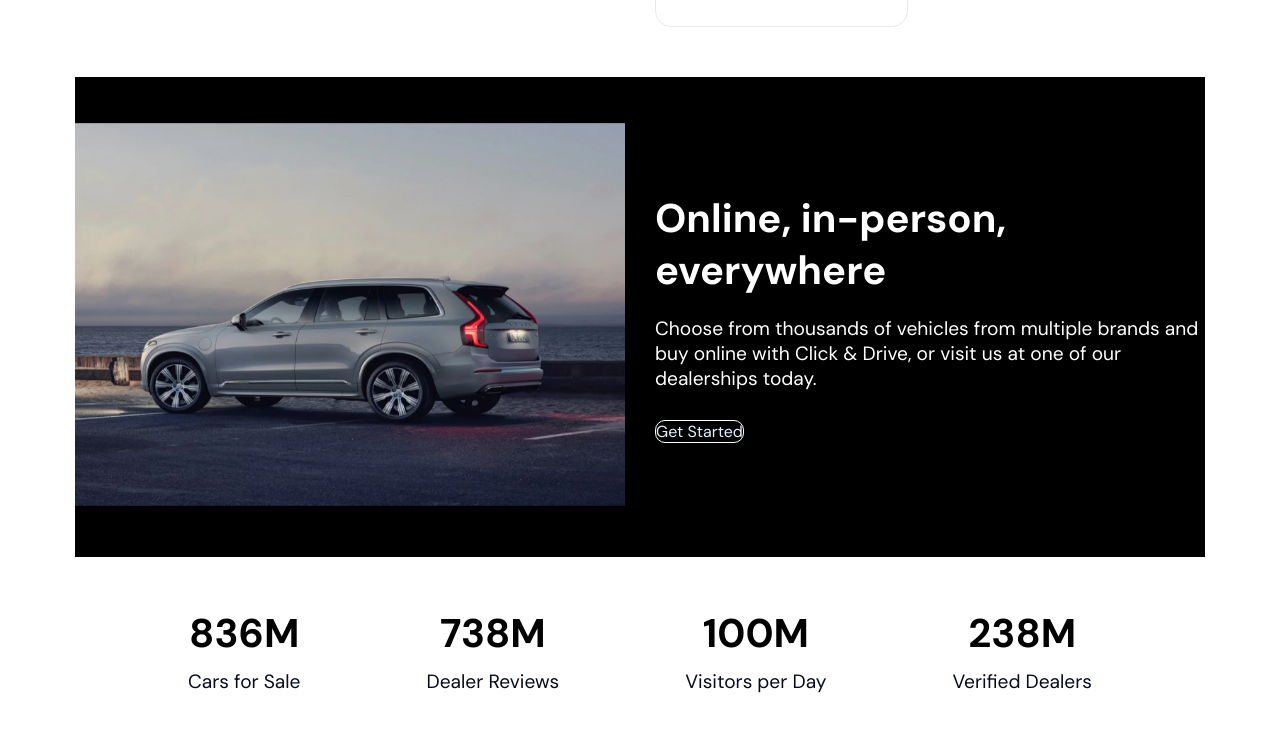
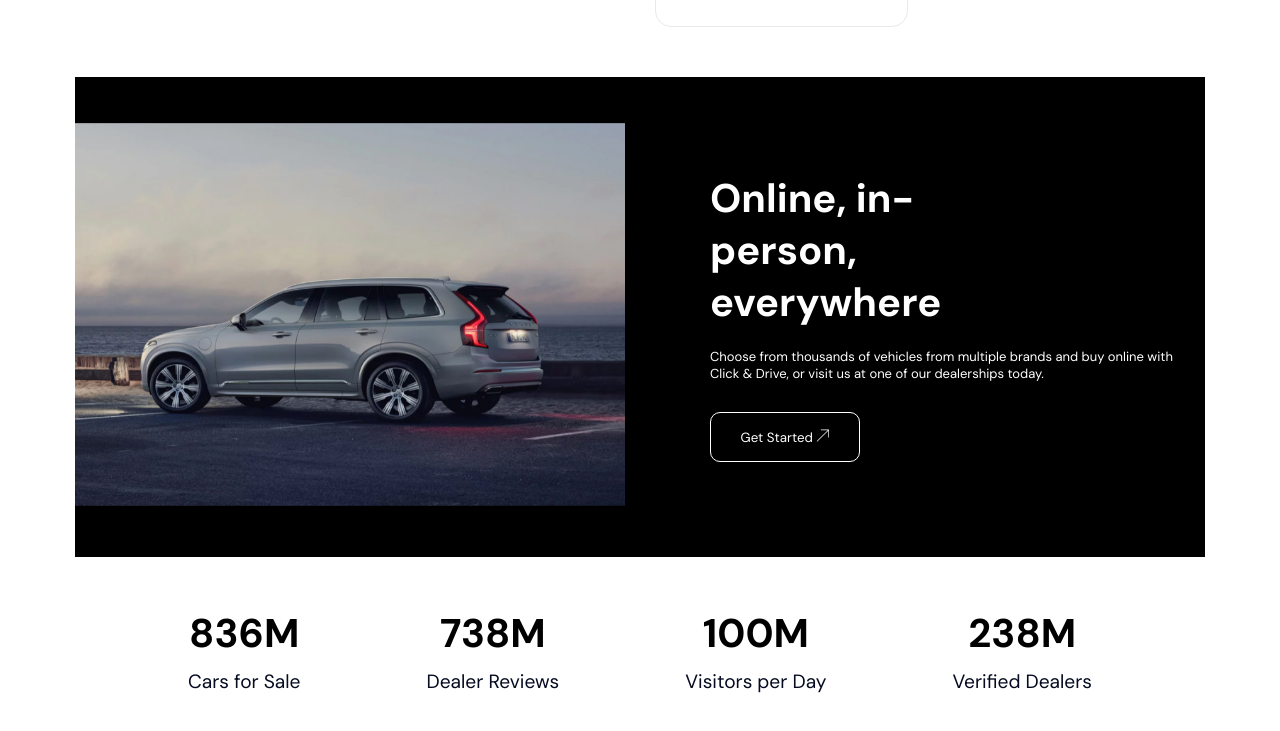
Before and after one commit to AbdujalilCHIRMASHEV/FarobiyF13vazifa, a plain HTML site: page index.html in a window 1280 px wide. Shown: the part 3462-4193 px from the top of the page. Drawn offline with Linux system fonts and the light colour scheme.

Commit message:
new button

```diff
--- a/css/style.css
+++ b/css/style.css
@@ -116,11 +116,14 @@ padding-top: 4px;}
  .content-container h1 {
      font-size: 2.5em;
      margin-bottom: 20px;
+     width: 70%;
+     padding-left: 10%;
  }
 
  .content-container p {
-     font-size: 1.2em;
+     font-size: small;
      margin-bottom: 30px;
+     padding-left: 10%;
  }
 
  .cta-button {
@@ -130,7 +133,7 @@ padding-top: 4px;}
      text-decoration: none;
      font-weight: bold;
      border-radius: 10px;
-
+    padding-left: 10%;
     }
 
  /* .cta-button:hover {
--- a/index.html
+++ b/index.html
@@ -532,16 +532,23 @@
     <div class="content-container">
         <h1>Online, in-person, everywhere</h1>
         <p>Choose from thousands of vehicles from multiple brands and buy online with Click & Drive, or visit us at one of our dealerships today.</p>
-        <a href="#" id="ctas">Get Started</a>
+        <button id="ctas">
+            Get Started <img src="./teo.svg" id="teo" alt="">
+        </button>
     </div>
 </section>
 <style>
     #ctas {
-        color: #e5f0ff;
+        color: white;
         width: 150px;
-        height: 150px;
+        height: 50px;
         border-radius: 10px;
         border: 1px solid white;
+        background-color: transparent;
+        margin-left: 10%;
+    }
+    #teo {
+        width: 13px;
     }
 </style>
 <section class="stats-section">
```
Also changed, not shown: teo.svg (added).
